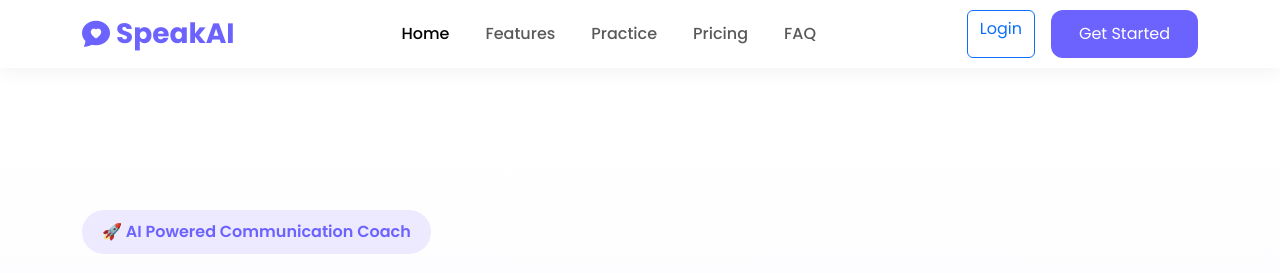
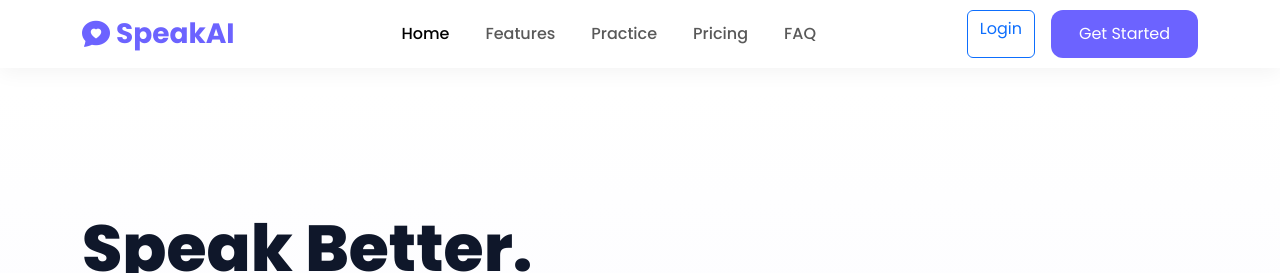
Before and after one commit to Sauraf07/AI-Soft-Skills-Coach, a FastAPI app: page / in a window 1280 px wide. Shown: the top 273 px of the page. Run offline with FastAPI, Linux system fonts and the light colour scheme.

Commit message:
Add new features

```diff
--- a/AI Soft Skills Coach/src/templates/home/hero.html
+++ b/AI Soft Skills Coach/src/templates/home/hero.html
@@ -8,11 +8,7 @@
 
             <div class="col-lg-6">
 
-                <span class="hero-badge">
 
-                    🚀 AI Powered Communication Coach
-
-                </span>
 
                 <h1 class="hero-title">
 
```
Also changed, not shown: 1 other file.
